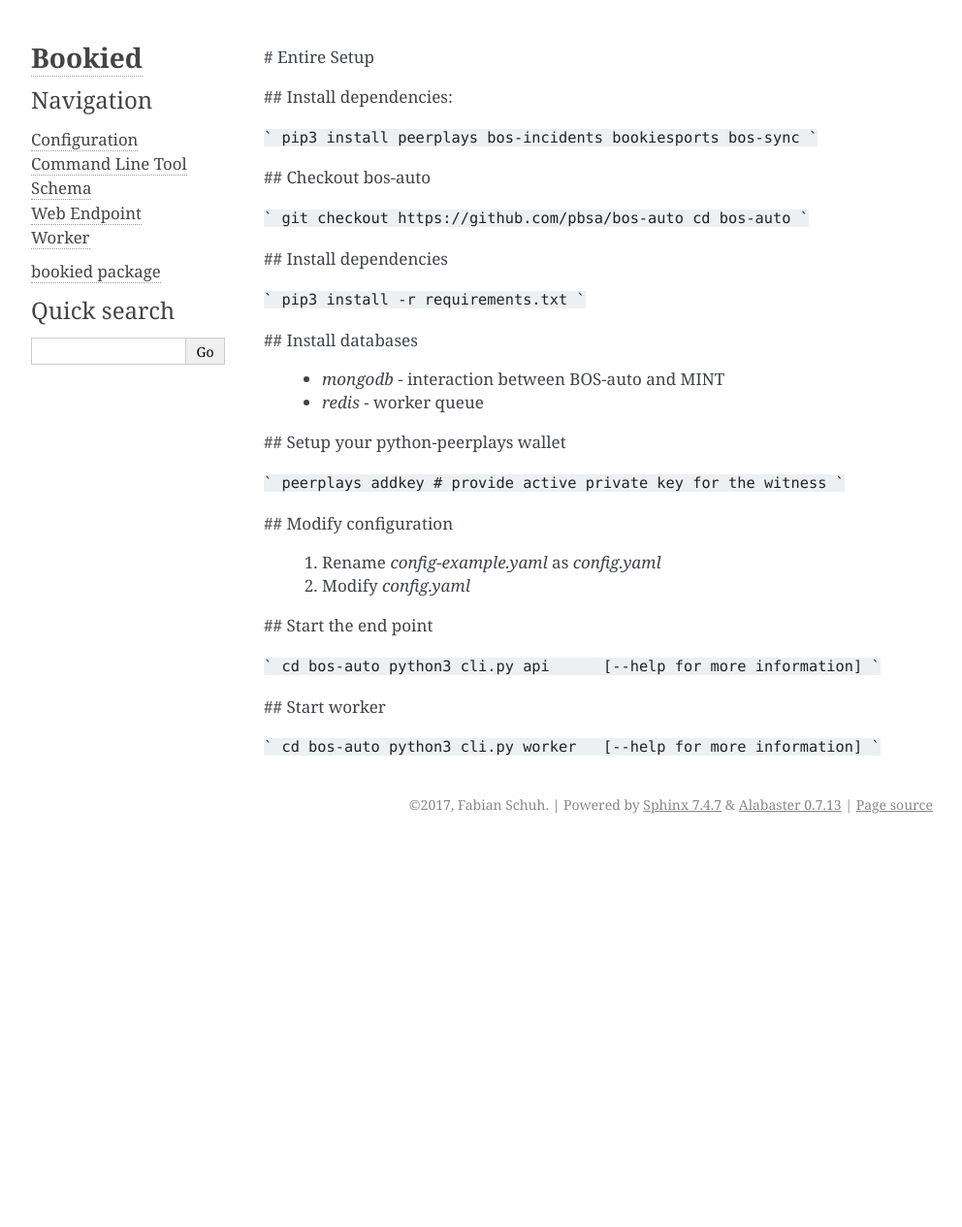
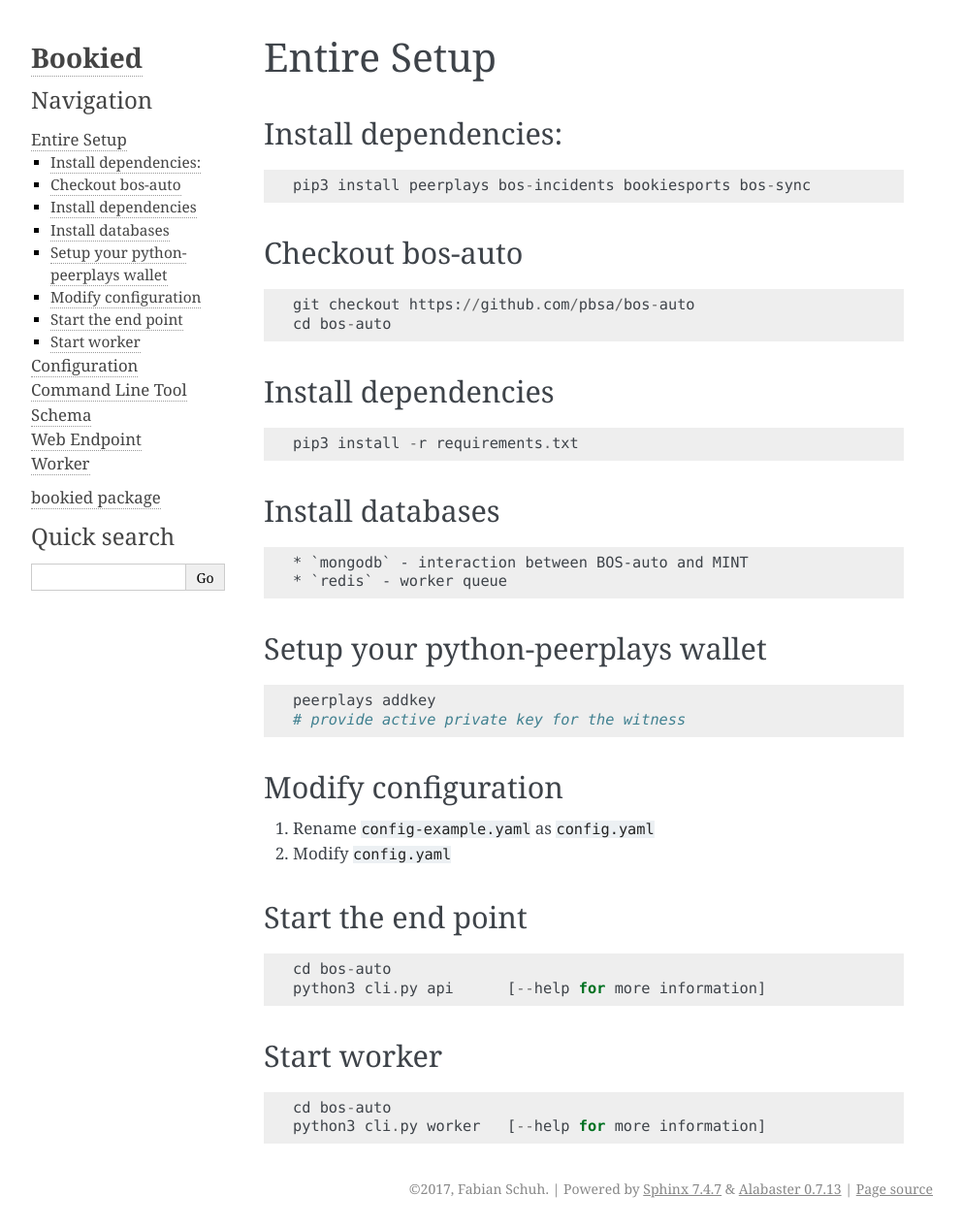
Before and after one commit to peerplays-network/bos-auto, a Sphinx documentation site: the page built from docs/installation.rst, in a window 1280 px wide. Shown: the whole page at 97% size, without its empty margins (148-1140 px from the left). Built offline with Sphinx 7.4.7, drawn with Linux system fonts in a browser that asks for light colours; before the commit the page ends 900 px from its top, so only the background shows below that.

````diff
--- a/docs/installation.rst
+++ b/docs/installation.rst
@@ -1,51 +1,64 @@
-# Entire Setup
+Entire Setup
+============
 
-## Install dependencies:
+Install dependencies:
+---------------------
 
-```
-pip3 install peerplays bos-incidents bookiesports bos-sync
-```
+::
 
-## Checkout bos-auto
+    pip3 install peerplays bos-incidents bookiesports bos-sync
 
-```
-git checkout https://github.com/pbsa/bos-auto
-cd bos-auto
-```
+Checkout bos-auto
+-----------------
 
-## Install dependencies
+::
 
-```
-pip3 install -r requirements.txt
-```
+    git checkout https://github.com/pbsa/bos-auto
+    cd bos-auto
 
-## Install databases
+.. _install-dependencies-1:
+
+Install dependencies
+--------------------
+
+::
+
+    pip3 install -r requirements.txt
+
+Install databases
+-----------------
+
+::
 
     * `mongodb` - interaction between BOS-auto and MINT
     * `redis` - worker queue
 
-## Setup your python-peerplays wallet
+Setup your python-peerplays wallet
+----------------------------------
 
-```
-peerplays addkey
-# provide active private key for the witness
-```
+::
 
-## Modify configuration
+    peerplays addkey
+    # provide active private key for the witness
 
-  1. Rename `config-example.yaml` as `config.yaml`
-  2. Modify `config.yaml`
+Modify configuration
+--------------------
 
-## Start the end point
+1. Rename ``config-example.yaml`` as ``config.yaml``
+2. Modify ``config.yaml``
 
-```
-cd bos-auto
-python3 cli.py api      [--help for more information]
-```
+Start the end point
+-------------------
 
-## Start worker
+::
 
-```
-cd bos-auto
-python3 cli.py worker   [--help for more information]
-```
+    cd bos-auto
+    python3 cli.py api      [--help for more information]
+
+Start worker
+------------
+
+::
+
+    cd bos-auto
+    python3 cli.py worker   [--help for more information]
````
Also changed, not shown: README.md (+3 -0 lines), 2 other files.
